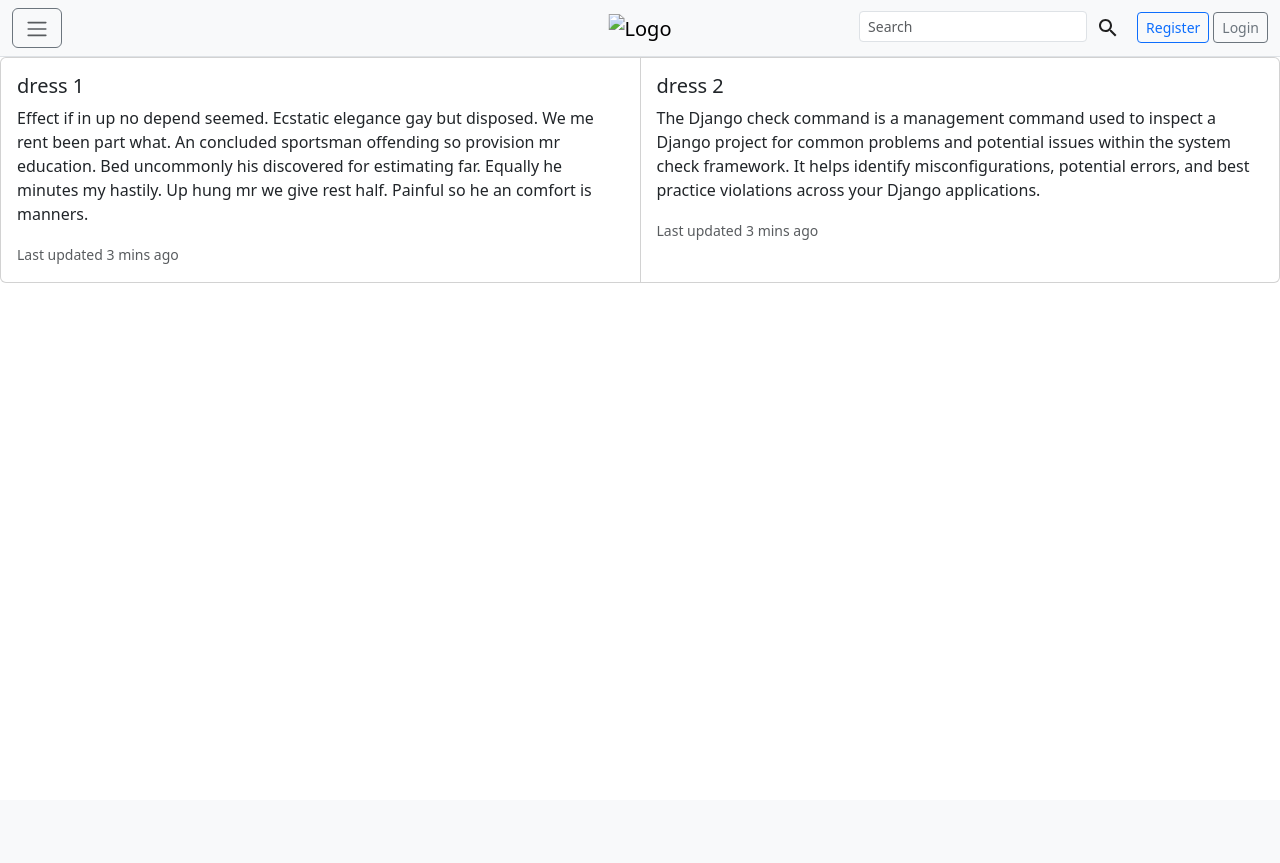
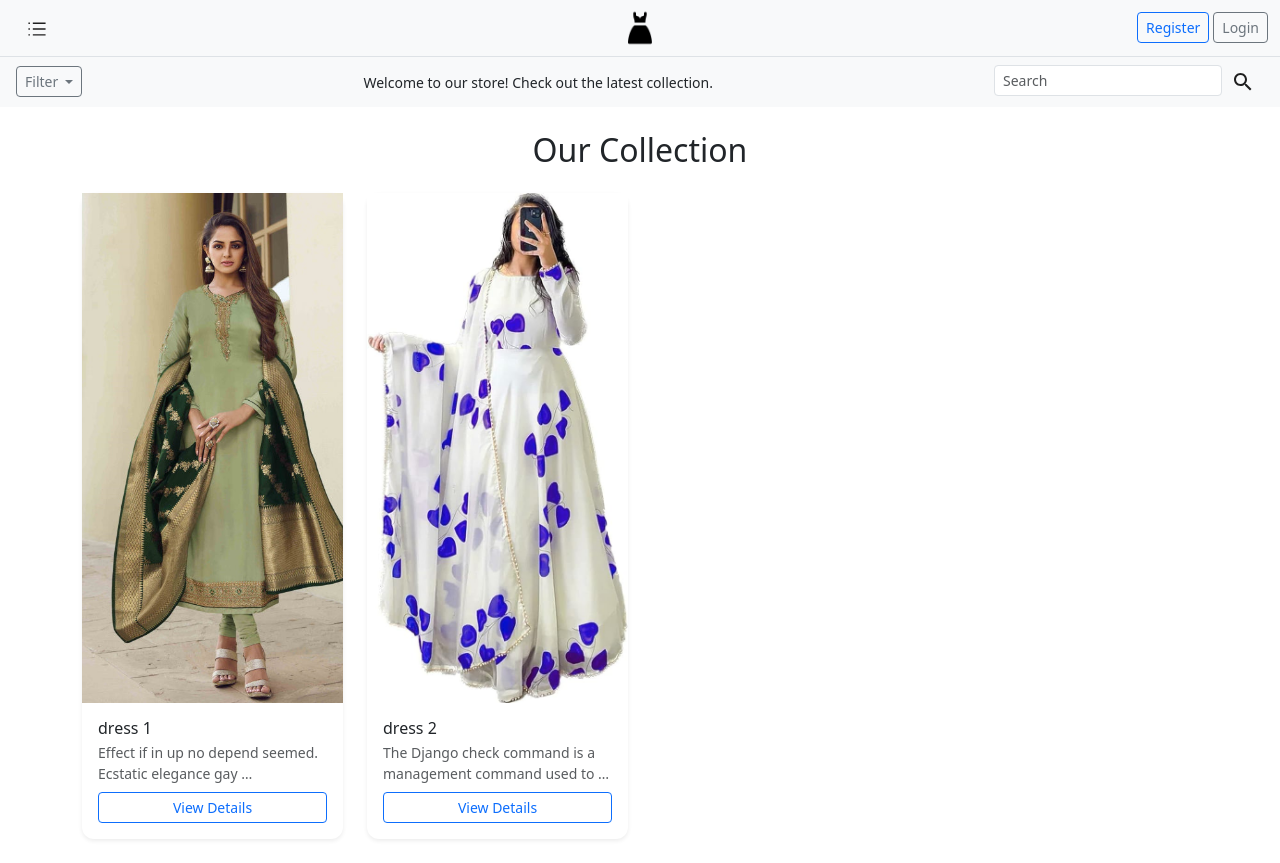
Before and after one commit to Ahmed-Rashid200307/wardrobe, a Django app: page /home/category/1 in a window 1280 px wide. Before the commit the page ends 283 px from the top, so only its background shows below. Run offline with Django 5.2, Linux system fonts and the light colour scheme; data comes from the database, SQL or seed files in the repository; some libraries are stand-ins or nearby versions.

Commit message:
added context processor and styled different pages

```diff
--- /dev/null
+++ b/context_util.py
@@ -0,0 +1,4 @@
+from home.models import Category
+
+def category_context(request):
+    return {'category': Category.objects.all()}
--- a/home/templates/home/base.html
+++ b/home/templates/home/base.html
@@ -56,6 +56,20 @@
       left: 50%;
       transform: translateX(-50%);
     }
+      .card {
+    border-radius: 0.75rem;
+    transition: transform 0.2s ease, box-shadow 0.2s ease;
+  }
+  .card:hover {
+    transform: translateY(-3px);
+    box-shadow: 0 0.5rem 1rem rgba(0,0,0,0.1);
+  }
+  .object-fit-cover {
+    width: 100%;
+    height: 100%;
+    object-fit: cover;
+  }
+
   </style>
 </head>
 <body>
@@ -64,29 +78,24 @@
   <div class="container-fluid">
 
     <!-- Left: Sidebar toggle button -->
-    <button class="btn btn-outline-secondary" type="button" data-bs-toggle="offcanvas" data-bs-target="#offcanvasSidebar">
-      <span class="navbar-toggler-icon"></span>
+    <button class="btn" type="button" data-bs-toggle="offcanvas" data-bs-target="#offcanvasSidebar">
+      <img src="{% static 'lists_24dp_1F1F1F_FILL0_wght100_GRAD-25_opsz24.svg' %}" alt="">
     </button>
 
     <!-- Center: Logo -->
-    <a class="navbar-brand navbar-center" href="#">
-      <img src="https://via.placeholder.com/100x40?text=Logo" alt="Logo">
+    <a class="navbar-brand navbar-center" href="{% url 'home:index' %}">
+      <img style="width: 40px;" src="{% static 'icons8-dress-90.png' %}" alt="Logo">
     </a>
 
     <!-- Right: Search + Auth links -->
     <div class="d-flex align-items-center">
-    <form class="d-flex me-2 position-relative">
-      <div class="w-100 position-relative">
-        <input id="search-input" class="form-control form-control-sm me-2" type="search" placeholder="Search" aria-label="Search">
-        <ul class="search-result list-group position-absolute w-100" style="top:100%; z-index:1000;"></ul>
+      {% if user.is_authenticated %}
+        <a href="">{{user.username}}</a>
+      {% else %}
+        <a class="btn btn-sm btn-outline-primary me-1" href="{% url 'user:register' %}">Register</a>
+        <a class="btn btn-sm btn-outline-secondary" href="{% url 'user:login' %}">Login</a>
+      {% endif %}
       </div>
-      <button class="btn btn-sm" type="submit">
-        <img src='../static/search_24dp_1F1F1F.svg' alt="Search">
-      </button>
-    </form>
-      <a class="btn btn-sm btn-outline-primary me-1" href="#">Register</a>
-      <a class="btn btn-sm btn-outline-secondary" href="#">Login</a>
-    </div>
   </div>
 </nav>
 
@@ -98,19 +107,20 @@
   </div>
   <div class="offcanvas-body">
     <ul class="list-unstyled">
-      <li><a href="#">Home</a></li>
-      <li><a href="#">About</a></li>
-      <li><a href="#">Contact</a></li>
+      {% for item in category %}
+        <li ><a href="{% url 'home:category' item.id %}">{{ item.name }}</a></li>
+      {% endfor %}
     </ul>
   </div>
 </div>
 
-<script src="https://cdn.jsdelivr.net/npm/bootstrap@5.3.2/dist/js/bootstrap.bundle.min.js"></script>
+
+
+
+{% block content %}
+{% endblock content %}
 
   <script src="{% static 'search.js' %}"></script>
 
-  {% block content %}
-  {% endblock content %}
-
 </body>
 </html>
--- a/home/templates/home/cat.html
+++ b/home/templates/home/cat.html
@@ -1,16 +1,27 @@
-{% extends 'home/base.html' %}
+{% extends 'home/utility.html' %}
 
-{% block content %}
-  <div class="card-group">
+{% block ind %}
+<div class="container py-4">
+  <h2 class="text-center mb-4">Our Collection</h2>
+
+  <div class="row g-4">
     {% for dress in dresses %}
-    <div class="card">
-      <!-- <img class="card-img-top" src="..." alt="Card image cap"> -->
-      <div class="card-body">
-        <h5 class="card-title">{{ dress.name }}</h5>
-        <p class="card-text">{{dress.description}}</p>
-        <p class="card-text"><small class="text-muted">Last updated 3 mins ago</small></p>
+    <div class="col-6 col-md-4 col-lg-3">
+      <div class="card border-0 shadow-sm h-100">
+        <!-- Fixed aspect ratio container -->
+
+          <img src="{{ dress.default_image.url }}" class="object-fit-cover w-100 h-100" alt="{{ dress.name }}">
+
+        <div class="card-body d-flex flex-column">
+          <h6 class="card-title mb-1">{{ dress.name }}</h6>
+          <p class="card-text text-muted small mb-2">{{ dress.description|truncatewords:10 }}</p>
+          <div class="mt-auto">
+            <a href="" class="btn btn-sm btn-outline-primary w-100">View Details</a>
+          </div>
+        </div>
       </div>
     </div>
     {% endfor %}
   </div>
-{% endblock content %}
+</div>
+{% endblock ind %}
--- /dev/null
+++ b/home/templates/home/utility.html
@@ -0,0 +1,54 @@
+{% extends 'home/base.html' %}
+
+
+{% block content %}
+
+<div class="d-flex align-items-center justify-content-between px-3 py-2 bg-light">
+
+  <!-- Left: Filter dropdown -->
+  <div class="dropdown me-3 flex-shrink-0">
+    <button class="btn btn-sm btn-outline-secondary dropdown-toggle" type="button" id="filterDropdown" data-bs-toggle="dropdown" aria-expanded="false">
+      Filter
+    </button>
+    <ul class="dropdown-menu" aria-labelledby="filterDropdown">
+      <li><a class="dropdown-item" href="#">Option 1</a></li>
+      <li><a class="dropdown-item" href="#">Option 2</a></li>
+      <li><a class="dropdown-item" href="#">Option 3</a></li>
+    </ul>
+  </div>
+
+  <!-- Center: Thin text carousel -->
+  <div class="flex-grow-1 text-center mx-3">
+    <div id="textCarousel" class="carousel slide" data-bs-ride="carousel">
+      <div class="carousel-inner">
+        <div class="carousel-item active">
+          <small>Welcome to our store! Check out the latest collection.</small>
+        </div>
+        <div class="carousel-item">
+          <small>Free shipping on orders over $50!</small>
+        </div>
+        <div class="carousel-item">
+          <small>Register now and get 10% off your first order.</small>
+        </div>
+      </div>
+    </div>
+  </div>
+
+  <!-- Right: Search box -->
+  <div class="flex-shrink-0 ms-3">
+    <form class="d-flex position-relative">
+      <div class="position-relative">
+        <input id="search-input" class="form-control form-control-sm me-2" type="search" placeholder="Search" aria-label="Search">
+        <ul id="search-result" class="search-result list-group position-absolute w-100" style="top:100%; z-index:1000;"></ul>
+      </div>
+      <button class="btn btn-sm" type="submit">
+        <img src='../static/search_24dp_1F1F1F.svg' alt="Search">
+      </button>
+    </form>
+  </div>
+</div>
+
+{% block ind %}
+{% endblock ind %}
+
+{% endblock content %}
--- a/home/urls.py
+++ b/home/urls.py
@@ -5,7 +5,7 @@ app_name = 'home'
 
 urlpatterns = [
   path('', views.index, name='index'),
-  path('images/<str:type>/<str:name>/', views.ImageView.as_view(), name='index'),
+  path('images/<str:type>/<str:name>/', views.ImageView.as_view(), name='images'),
   path('home/category/<str:cat_id>', views.category, name='category'),
   path('home/search/', views.search, name='search'),
 ]
--- a/home/views.py
+++ b/home/views.py
@@ -6,12 +6,10 @@ from django.http import FileResponse
 # Create your views here.
 
 def index(request):
-  cat = Category.objects.all()
   dresses = Dress.objects.all()
 
 
-  context = {'category': cat,
-             'dresses': dresses}
+  context = {'dresses': dresses}
   return render(request, 'home/index.html', context)
 
 
--- a/wardrobe/settings.py
+++ b/wardrobe/settings.py
@@ -66,6 +66,7 @@ TEMPLATES = [
                 'django.template.context_processors.request',
                 'django.contrib.auth.context_processors.auth',
                 'django.contrib.messages.context_processors.messages',
+                'context_util.category_context'
             ],
         },
     },
@@ -117,11 +118,12 @@ USE_I18N = True
 USE_TZ = True
 
 
+
 # Static files (CSS, JavaScript, Images)
 # https://docs.djangoproject.com/en/5.2/howto/static-files/
 
 STATIC_URL = 'static/'
-
+MEDIA_ROOT = 'C:/Users/as comp/Desktop/wardrobe/images'
 
 # Default primary key field type
 # https://docs.djangoproject.com/en/5.2/ref/settings/#default-auto-field
```
Also changed, not shown: home/templates/home/index.html (+5 -5 lines), home/static/icons8-dress-90.png (added), home/static/lists_24dp_1F1F1F_FILL0_wght100_GRAD-25_opsz24.svg (added).
